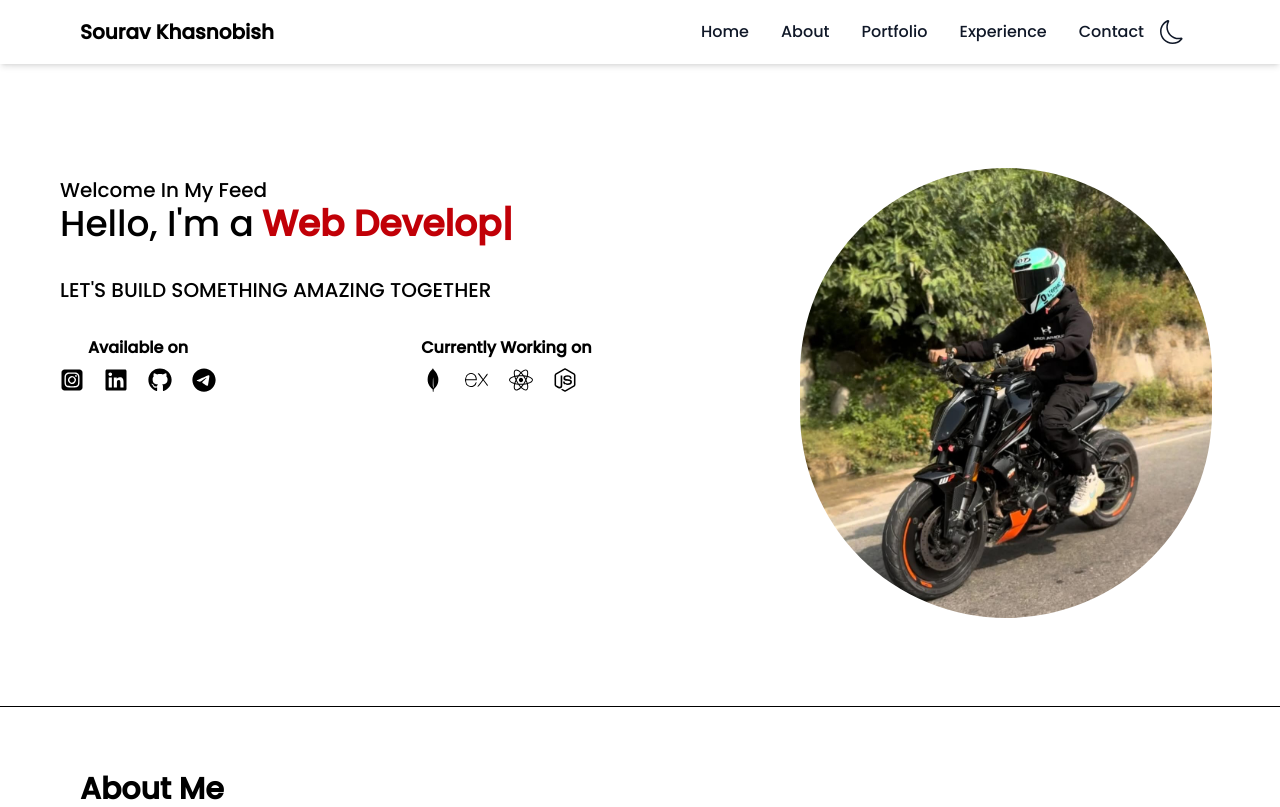
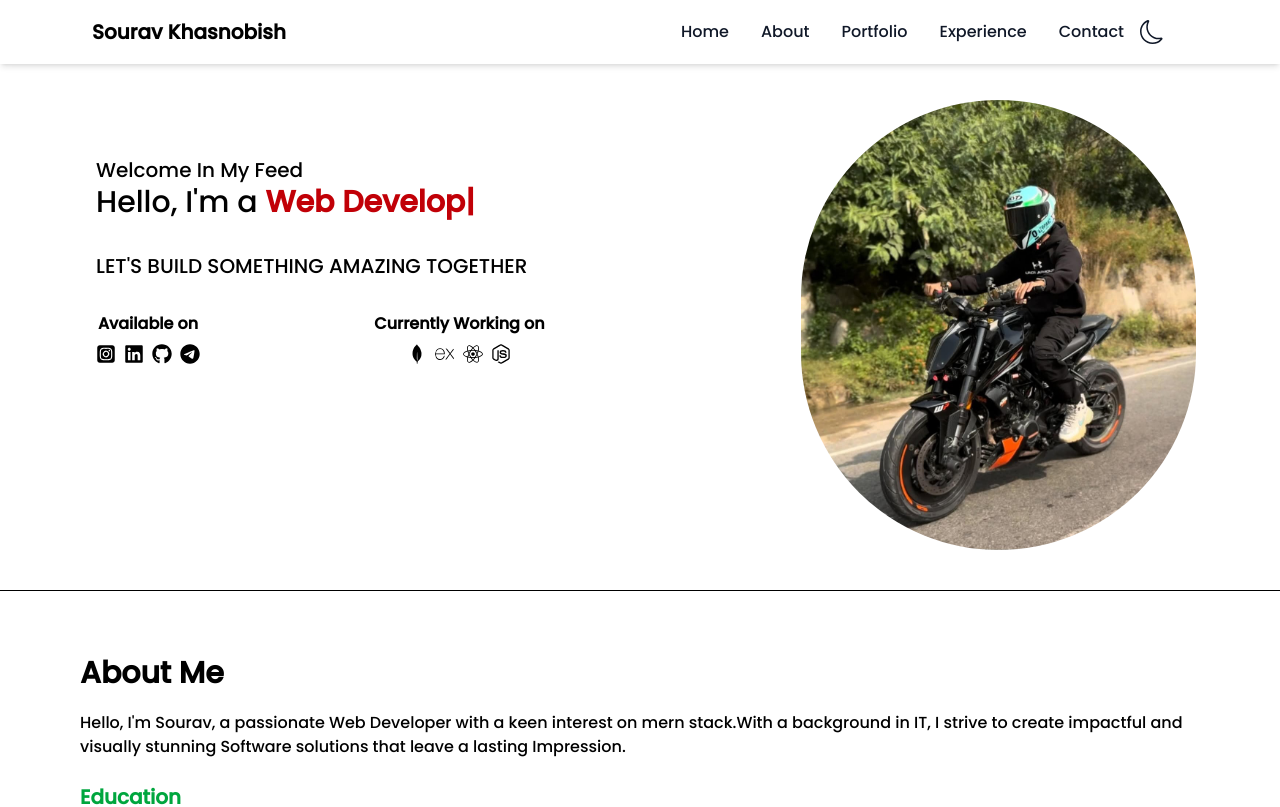
Before and after one commit to souravkhasnobish/Portfolio-Frontend, a React (Vite) app: page / in a window 1280 px wide. Shown: the top 807 px of the page. Built offline with nearby package versions, Linux system fonts and the light colour scheme.

Commit message:
ui responsive

```diff
--- a/src/components/Home.jsx
+++ b/src/components/Home.jsx
@@ -13,11 +13,14 @@ import { ReactTyped } from "react-typed";
 const Home = () => {
   return (
     <>
-      <div name="Home" className="max-w-screen-2xl container mx-auto md:p-15 p-5 m-5">
-        <div className="flex flex-col md:flex-row ">
-          <div className="md:w-1/2 mt-8 md:mt-24 space-y-2 order-2 md:order-1">
+      <div
+        name="Home"
+        className="max-w-screen-2xl container mx-auto md:px-20 m-5"
+      >
+        <div className="flex flex-col md:flex-row sm:gap-10 ">
+          <div className="md:w-1/2 p-4 mt-8 md:mt-24 md:pt-10 space-y-2 order-2 md:order-1">
             <span className="text-lg sm:text-xl">Welcome In My Feed</span>
-            <div className="flex space-x-2 text-xl sm:text-2xl md:text-4xl items-center flex-wrap">
+            <div className="flex space-x-2  text-lg lg:text-3xl  items-center flex-wrap">
               <h1>Hello, I&apos;m a</h1>
 
               <ReactTyped
@@ -35,15 +38,15 @@ const Home = () => {
             <br />
             {/* Social media icons */}
             <div className="flex flex-col md:flex-row md:space-y-0 space-y-6 justify-between items-center">
-              <div className="space-y-2">
+              <div className="space-y-2 ">
                 <h1 className="font-bold  text-center">Available on</h1>
-                <ul className="flex flex-wrap justify-center md:justify-start gap-5">
+                <ul className="flex flex-wrap justify-center md:justify-start gap-5 md:gap-2">
                   <li>
                     <a
                       href="https://www.instagram.com/crew_igl/"
                       target="_blank"
                     >
-                      <FaSquareInstagram className="text-xl md:text-2xl cursor-pointer" />
+                      <FaSquareInstagram className="text-xl md:text-xl lg-text-2xl cursor-pointer" />
                     </a>
                   </li>
                   <li>
@@ -51,7 +54,7 @@ const Home = () => {
                       href="https://www.linkedin.com/in/sourav-khasnobish-58825a24a/"
                       target="_blank"
                     >
-                      <FaLinkedin className="text-xl md:text-2xl  cursor-pointer" />
+                      <FaLinkedin className="text-xl md:text-xl lg-text-2xl  cursor-pointer" />
                     </a>
                   </li>
                   <li>
@@ -59,40 +62,40 @@ const Home = () => {
                       href="https://github.com/souravkhasnobish"
                       target="_blank"
                     >
-                      <FaGithub className="text-xl md:text-2xl cursor-pointer" />
+                      <FaGithub className="text-xl md:text-xl lg-text-2xl cursor-pointer" />
                     </a>
                   </li>
                   <li>
                     <a href="https://t.me" target="_blank">
-                      <FaTelegram className="text-xl md:text-2xl cursor-pointer" />
+                      <FaTelegram className="text-xl md:text-xl lg-text-2xl cursor-pointer" />
                     </a>
                   </li>
                 </ul>
               </div>
               {/* Currently working on section */}
-              <div className="space-y-2 ">
+              <div className="space-y-2 ml-3">
                 <h1 className="font-bold text-center">Currently Working on</h1>
-                <ul className="flex flex-wrap gap-5 justify-center md:justify-start ">
+                <ul className="flex flex-wrap gap-5 justify-center  md:gap-2 ">
                   <li>
-                    <SiMongodb className="text-xl md:text-2xl hover:scale-110 duration-200 rounded-full" />
+                    <SiMongodb className="text-xl md:text-xl lg-text-2xl hover:scale-110 duration-200 rounded-full" />
                   </li>
                   <li>
-                    <SiExpress className="text-xl md:text-2xl hover:scale-110 duration-200 rounded-full" />
+                    <SiExpress className="text-xl md:text-xl lg-text-2xl hover:scale-110 duration-200 rounded-full" />
                   </li>
                   <li>
-                    <FaReact className="text-xl md:text-2xl  hover:scale-110 duration-200 rounded-full" />
+                    <FaReact className="text-xl md:text-xl lg-text-2xl  hover:scale-110 duration-200 rounded-full" />
                   </li>
                   <li>
-                    <FaNodeJs className="text-xl md:text-2xl hover:scale-110 duration-200 rounded-full" />
+                    <FaNodeJs className="text-xl md:text-xl lg-text-2xl hover:scale-110 duration-200 rounded-full" />
                   </li>
                 </ul>
               </div>
             </div>
           </div>
-          <div className="md:mt-20 md:mr-auto   xl:ml-50 mt-8 order-1 flex justify-center md:justify-start  p-2">
+          <div className=" mt-20 md:mt-20 xl:ml-50 order-1 flex justify-center md:justify-start ">
             <img
               src={image}
-              className="rounded-full w-35 h-35 sm:w-48 sm:h-48 md:w-[300px] md:h-[300px] xl:w-[450px] xl:h-[450px] object-cover"
+              className="rounded-full  w-50 h-50 sm:w-48 sm:h-48  md:mr-10  md:w-[300px] md:h-[300px] xl:w-[450px] xl:h-[450px] xl:mr-5 xl:mb-5 object-cover"
               alt=""
             />
           </div>
--- a/src/components/Navbar.jsx
+++ b/src/components/Navbar.jsx
@@ -48,10 +48,10 @@ const Navbar = () => {
           darkMode ? "bg-gray-900" : "bg-white"
         }`}
       >
-        <div className="flex justify-between items-center h-16">
-          <div className="flex space-x-2">
+        <div className="flex justify-between items-center h-16 lg:mr-5">
+          <div className="flex space-x-2 lg:">
             <h1
-              className={`font-bold text-xl cursor-pointer${
+              className={`font-bold text-xl p-3 cursor-pointer${
                 darkMode ? "text-gray-100" : "text-gray-900"
               }`}
             >
@@ -60,7 +60,7 @@ const Navbar = () => {
           </div>
 
           {/* Desktop Navbar */}
-          <div className="flex items-center space-x-4">
+          <div className="flex items-center space-x-4 ">
             <ul className="hidden md:flex space-x-8">
               {navItems.map(({ id, text }) => (
                 <li
@@ -108,7 +108,11 @@ const Navbar = () => {
         {/* mobile Navbar */}
         {menu && (
           <div
-            className={`${darkMode ? "text-gray-100 bg-gray-800"  : "text-gray-900 bg-gray-300"}`}
+            className={`${
+              darkMode
+                ? "text-gray-100 bg-gray-800"
+                : "text-gray-900 bg-gray-300"
+            }`}
           >
             <ul
               className={`md:hidden flex flex-col h-screen items-center justify-center  text-xl ${
```
